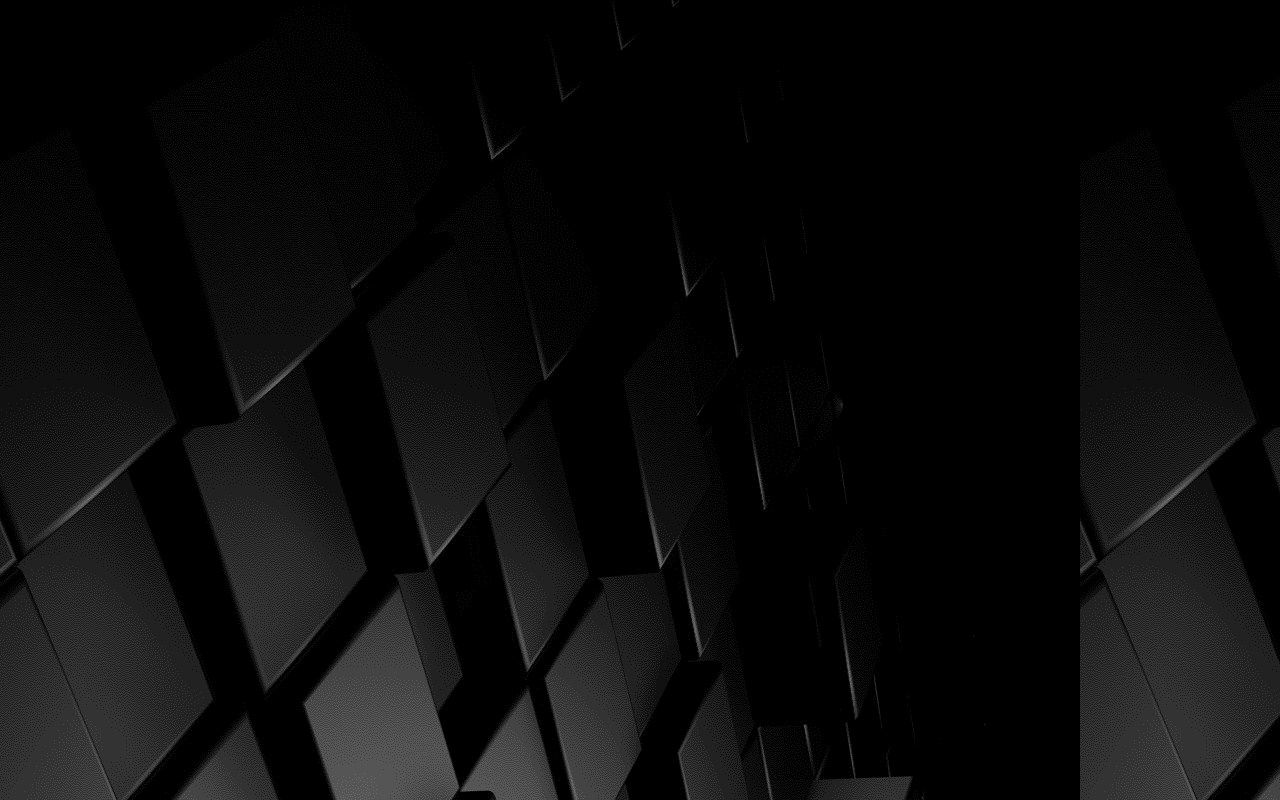
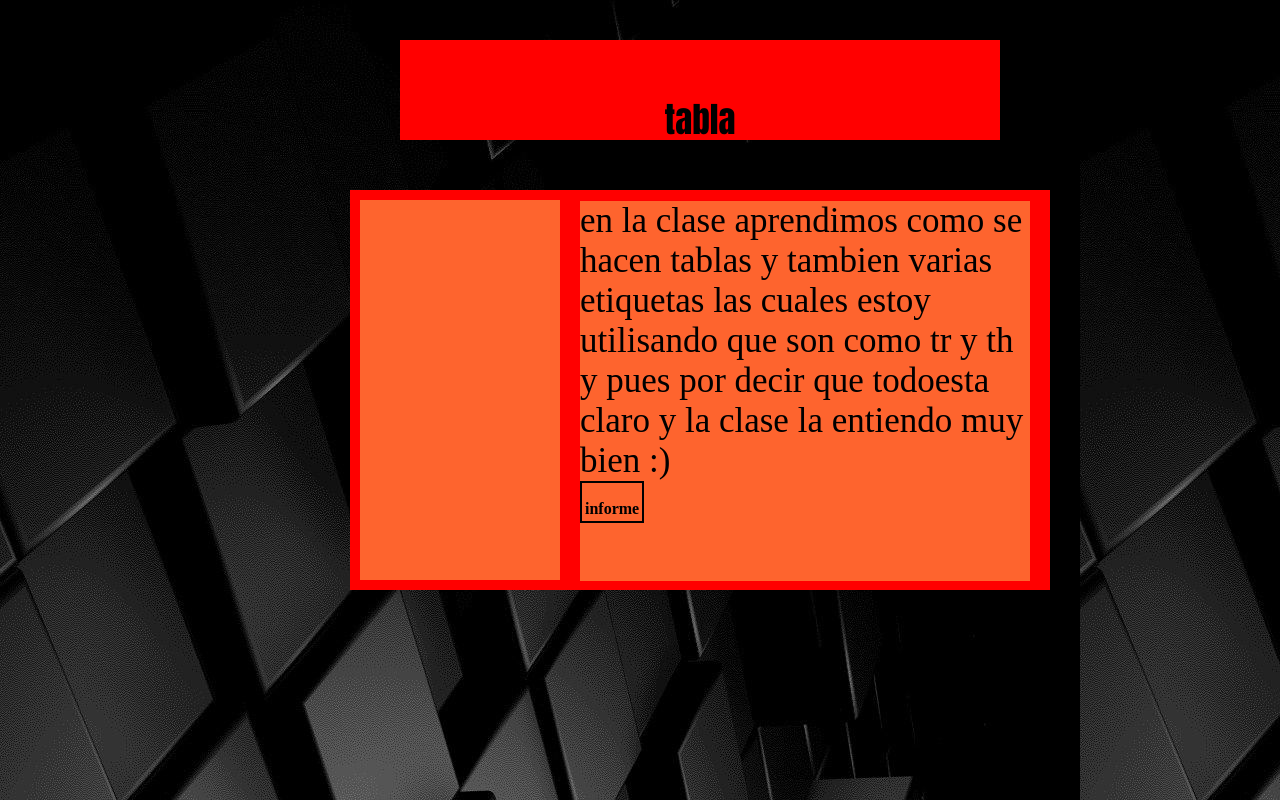
Before and after one commit to coberox/primer-1-teg-5, a plain HTML site: page primer periodo.html in a window 1280 px wide. Drawn offline with Linux system fonts and the light colour scheme.

Commit message:
Add files via upload

```diff
--- a/primer periodo.html
+++ b/primer periodo.html
@@ -1,10 +1,53 @@
 <DOCTYPE html>
 <html>
 <head>
-	<title>primer periodo</title>
+	<title>tablas</title>
 </head>
 <body background="fondo.jpg">
+	<div style=" position: absolute;top: 20px; left: 300px;width: 800 px;height: 600px; background: red;">
+
+		<div style="position: absolute;top: 20px; left:100px;width: 600px; height: 100px; background: red; font-size: 35px;font-family: Impact;">
+		<br>
+		<center>tabla</center>
+
+		</div>
+
+		<div style="position: absolute;top: 170px; left:50px;width: 700px; height: 400px; background: red; font-size: 35px;">
+
+		<div style="position: absolute;top: 10px; left:10px;width: 200px; height: 380px; background: #FE642E;">
+
+			<div style="position: absolute;top: 1px; left:220px;width: 450px; height: 380px; background: #FE642E;">
+
+				<table style="border: solid black 2px;">
+					<tr style="border: solid black 2px;">
+						<tr>en la clase aprendimos como se hacen tablas y </tr>
+						<tr>tambien varias etiquetas las cuales estoy </tr>
+						<tr>utilisando que son como tr y th</tr>
+						<tr> y pues por decir que todoesta claro y la</tr>
+						<tr> clase la entiendo muy bien :)</tr>
+						<tr style="border: solid black 2px;">
+
+						</tr>
+						<center><th>informe</th></center>
+					</tr>
+
+
+
+
+
+
+
+				</table>
+
+
+
+              </div>
+
+			</div>
+		</div>
+
+
+
+
+	</div>
 	<div style="position: absolute;top: 900px; left: 730px"> <a href="index.html"><img src="ba1.jpg"></a></div>
-
-</body>
-</html>
```
